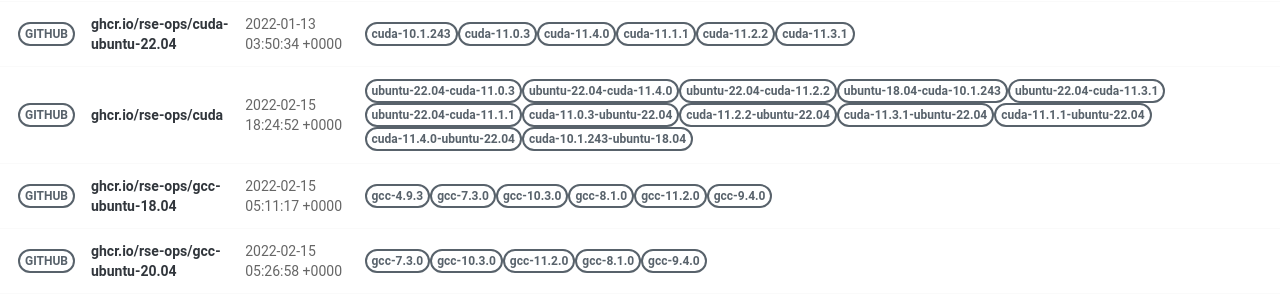
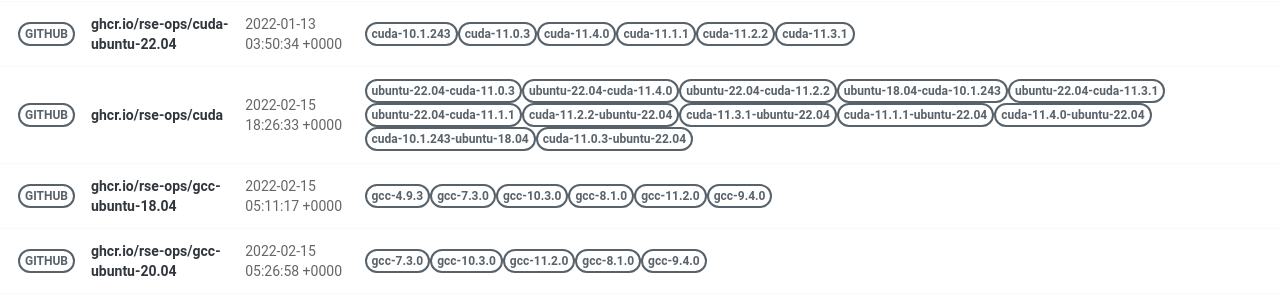
Before and after one commit to rse-ops/docker-images, a Jekyll site: the page built from pages/index.md, in a window 1280 px wide. Shown: the part 428-728 px from the top of the page. Built offline with Jekyll 4.4.1, drawn with Linux system fonts in a browser that asks for light colours; nearby versions of some CDN libraries.

Commit message:
Automated push to update library 2022-02-15

```diff
--- a/_library/ghcr.io-rse-ops-cuda.md
+++ b/_library/ghcr.io-rse-ops-cuda.md
@@ -1,7 +1,7 @@
 ---
 layout: container
 name: ghcr.io/rse-ops/cuda
-updated_at: 2022-02-15 18:24:52.216727
+updated_at: 2022-02-15 18:26:33.097713
 
 
 container_url: https://github.com/orgs/rse-ops/packages/container/package/cuda
```
Also changed, not shown: other parts of _library/ghcr.io-rse-ops-cuda.md (+3 -3 lines).
